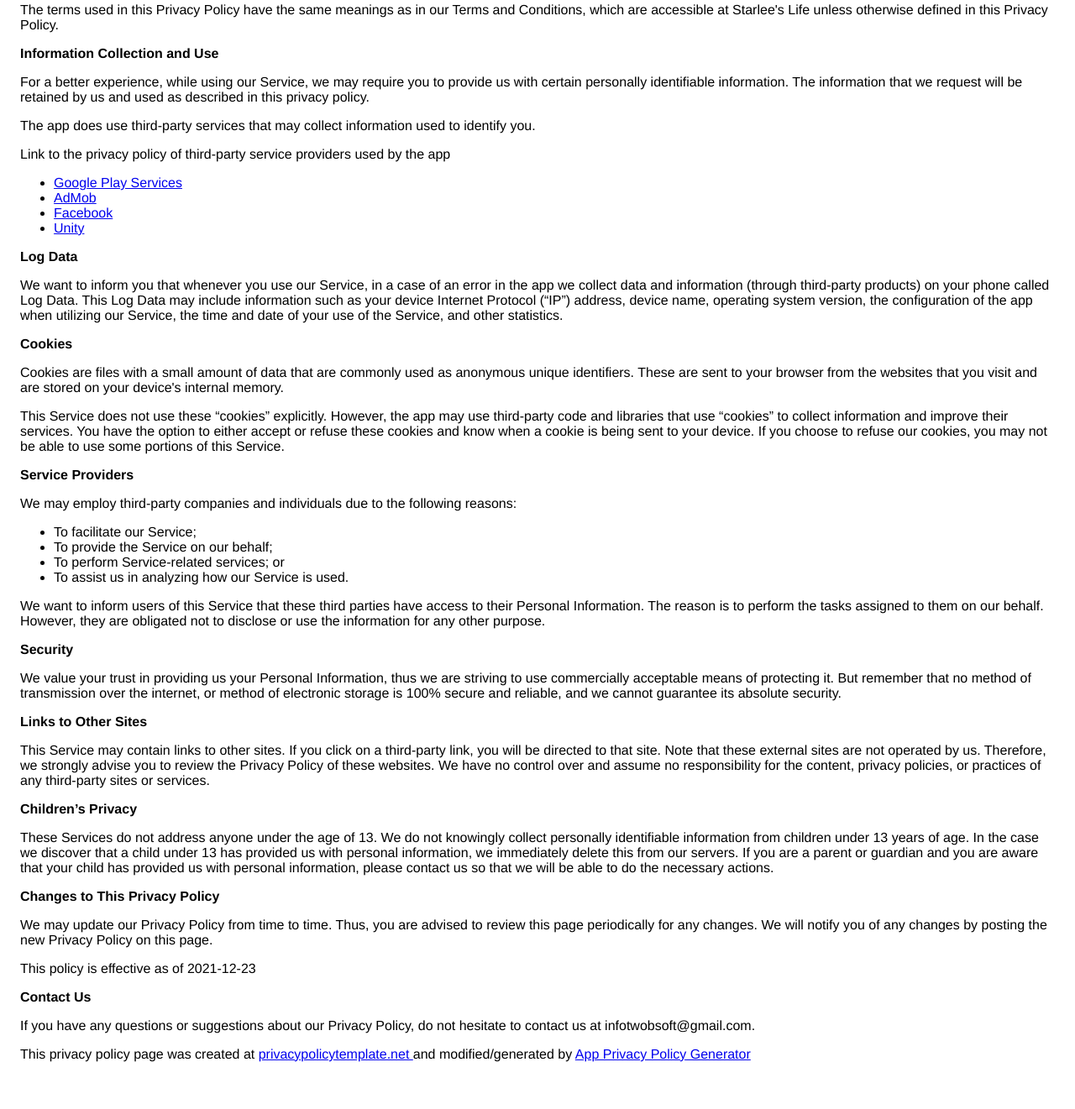
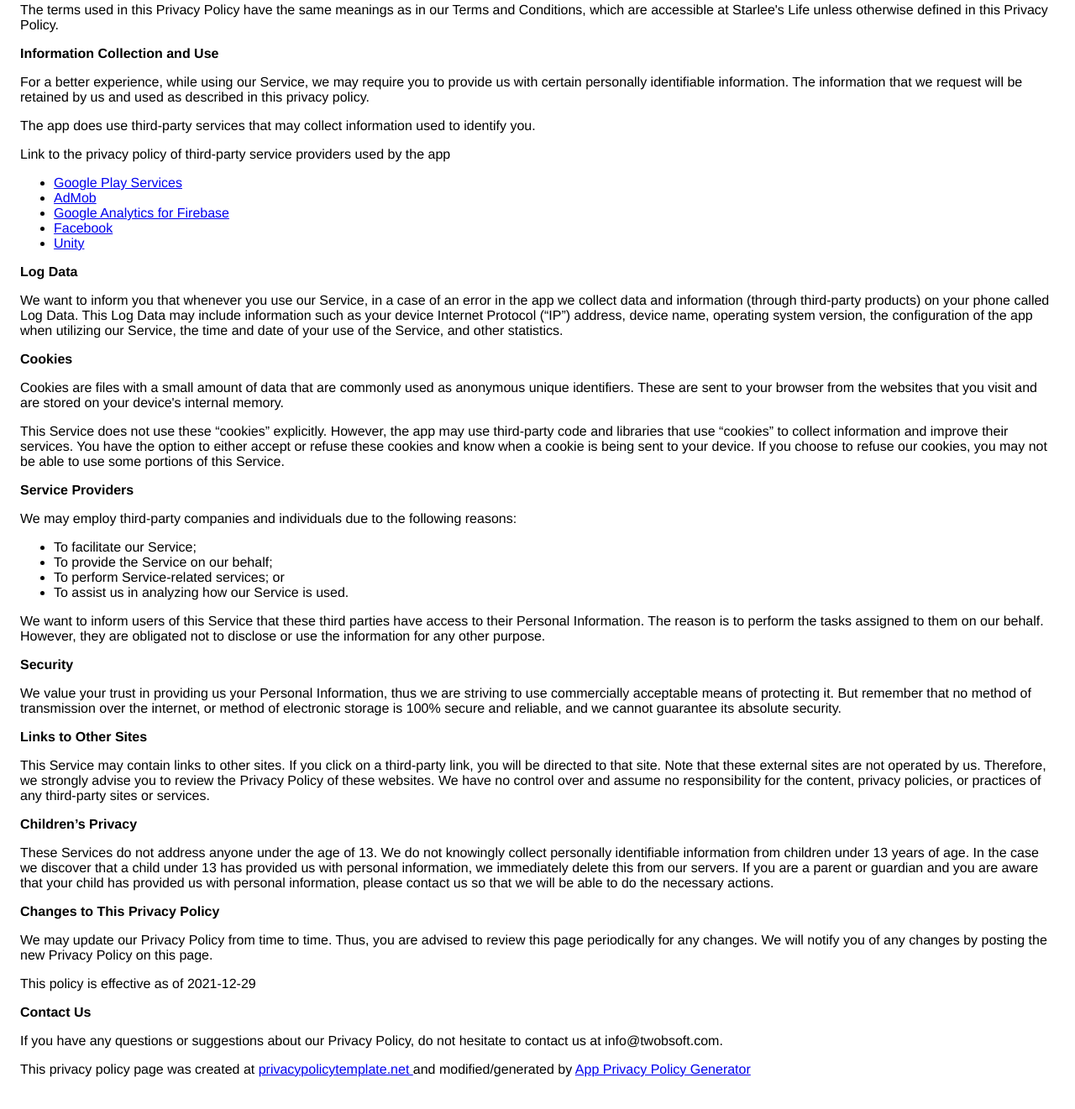
Before and after one commit to twobsoft/starlee-s_life_privacy_policy, a plain HTML site: page index.html in a window 1280 px wide. Shown: the part 175-1496 px from the top of the page at 84% size. Drawn offline with Linux system fonts and the light colour scheme.

Commit message:
Update index.html

```diff
--- a/index.html
+++ b/index.html
@@ -37,7 +37,7 @@
                   </p> <p>
                     Link to the privacy policy of third-party service providers used
                     by the app
-                  </p> <ul><li><a href="https://www.google.com/policies/privacy/" target="_blank" rel="noopener noreferrer">Google Play Services</a></li><li><a href="https://support.google.com/admob/answer/6128543?hl=en" target="_blank" rel="noopener noreferrer">AdMob</a></li><!----><!----><li><a href="https://www.facebook.com/about/privacy/update/printable" target="_blank" rel="noopener noreferrer">Facebook</a></li><!----><!----><!----><!----><!----><!----><li><a href="https://unity3d.com/legal/privacy-policy" target="_blank" rel="noopener noreferrer">Unity</a></li><!----><!----><!----><!----><!----><!----><!----><!----><!----><!----><!----><!----><!----><!----><!----></ul></div> <p><strong>Log Data</strong></p> <p>
+                  </p> <ul><li><a href="https://www.google.com/policies/privacy/" target="_blank" rel="noopener noreferrer">Google Play Services</a></li><li><a href="https://support.google.com/admob/answer/6128543?hl=en" target="_blank" rel="noopener noreferrer">AdMob</a></li><li><a href="https://firebase.google.com/policies/analytics" target="_blank" rel="noopener noreferrer">Google Analytics for Firebase</a></li><!----><li><a href="https://www.facebook.com/about/privacy/update/printable" target="_blank" rel="noopener noreferrer">Facebook</a></li><!----><!----><!----><!----><!----><!----><li><a href="https://unity3d.com/legal/privacy-policy" target="_blank" rel="noopener noreferrer">Unity</a></li><!----><!----><!----><!----><!----><!----><!----><!----><!----><!----><!----><!----><!----><!----><!----></ul></div> <p><strong>Log Data</strong></p> <p>
                   We want to inform you that whenever you
                   use our Service, in a case of an error in the app
                   we collect data and information (through third-party
@@ -101,9 +101,9 @@
                   periodically for any changes. We will
                   notify you of any changes by posting the new Privacy Policy on
                   this page.
-                </p> <p>This policy is effective as of 2021-12-23</p> <p><strong>Contact Us</strong></p> <p>
+                </p> <p>This policy is effective as of 2021-12-29</p> <p><strong>Contact Us</strong></p> <p>
                   If you have any questions or suggestions about our
-                  Privacy Policy, do not hesitate to contact us at infotwobsoft@gmail.com.
+                  Privacy Policy, do not hesitate to contact us at info@twobsoft.com.
                 </p> <p>This privacy policy page was created at <a href="https://privacypolicytemplate.net" target="_blank" rel="noopener noreferrer">privacypolicytemplate.net </a>and modified/generated by <a href="https://app-privacy-policy-generator.nisrulz.com/" target="_blank" rel="noopener noreferrer">App Privacy Policy Generator</a></p>
     </body>
     </html>
```
